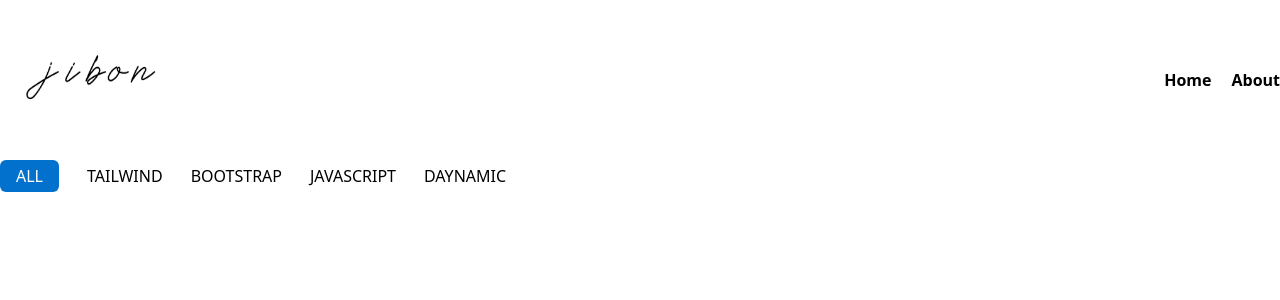
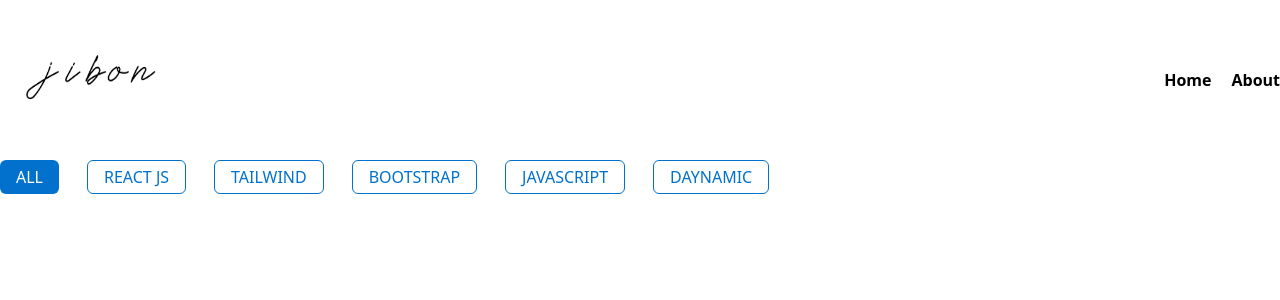
Before and after one commit to jibonrahaman/Jibon-just, a React (Vite) app: page /project in a window 1280 px wide. Shown: the top 300 px of the page. Built offline with nearby package versions, Linux system fonts and the light colour scheme.

Commit message:
mixibtn done

```diff
--- a/src/Common/MixiButton.jsx
+++ b/src/Common/MixiButton.jsx
@@ -1,8 +1,8 @@
 
 
-function MixiButton({className,text}) {
+function MixiButton({className,text,onclick}) {
   return (
-    <button className={`px-4 py-1 rounded-md text-[#0171cd] relative after:absolute after:top-0 after:left-0 after:content-[' '] after:bg-[#0171cd] after:w-full after:h-full border border-[#0171cd] after:-z-10 after:translate-x-[-100px] overflow-hidden hover:after:translate-x-0 hover:text-white hover:after:duration-500 ${className}`}>{text}</button>
+    <button onClick={onclick} className={`px-4 py-1 rounded-md text-[#0171cd] relative after:absolute after:top-0 after:left-0 after:content-[' '] after:bg-[#0171cd] after:w-full after:h-full border border-[#0171cd] after:-z-10 after:translate-x-[-150px] overflow-hidden hover:after:translate-x-0 hover:text-white hover:after:duration-500 ${className}`}>{text}</button>
   )
 }
 
--- a/src/Components/Project.jsx
+++ b/src/Components/Project.jsx
@@ -1,17 +1,19 @@
+import MixiButton from "../Common/MixiButton"
 import Navbar from "./Navbar"
 
 function Project() {
+
     return (
         <section className=" max-w-container mx-auto">
-    <Navbar/>
+            <Navbar />
             <div className=" flex gap-x-7 ">
                 <button className="px-4 py-1 rounded-md hover:bg-[#2b4b65] bg-[#0171cd] text-white">ALL</button>
 
-
-        <button>TAILWIND</button>
-        <button>BOOTSTRAP</button>
-        <button>JAVASCRIPT</button>
-        <button>DAYNAMIC</button>
+                <MixiButton  text="REACT JS" />
+                <MixiButton text="TAILWIND" />
+                <MixiButton text="BOOTSTRAP" />
+                <MixiButton text="JAVASCRIPT" />
+                <MixiButton text="DAYNAMIC" />
             </div>
         </section>
     )
```
Lines whose indentation alone changed are shown as unchanged.
